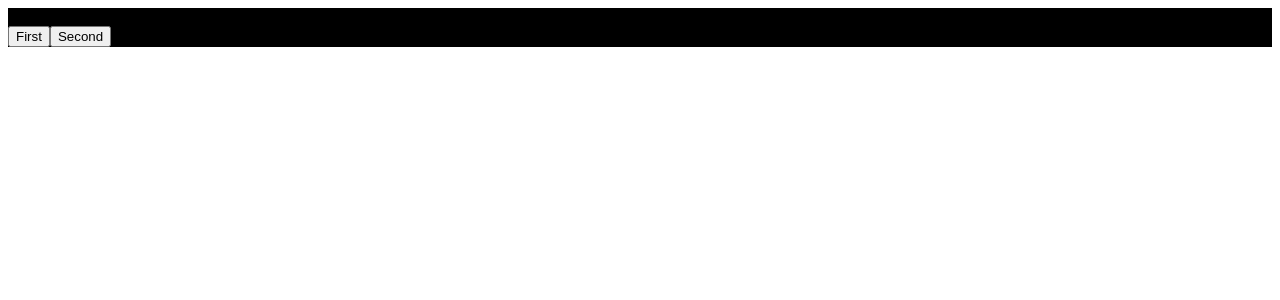
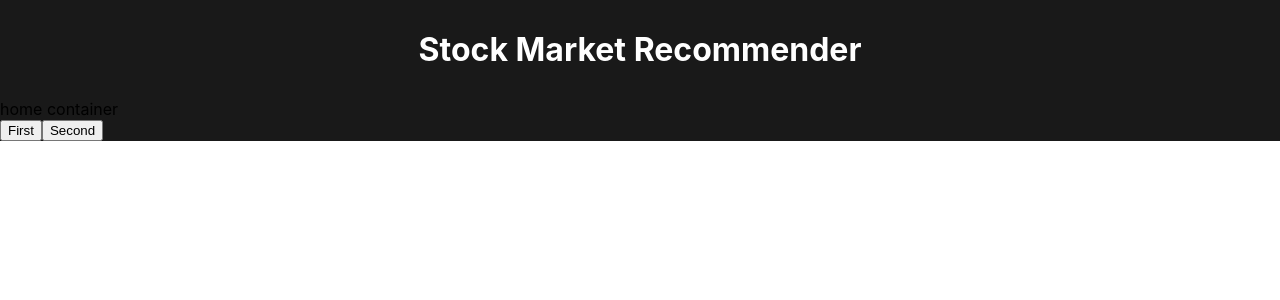
Before and after one commit to kevinshirley/stockmarketrecommender, a Next.js app: page / in a window 1280 px wide. Shown: the top 300 px of the page. Built offline with nearby package versions, Linux system fonts and the light colour scheme.

Commit message:
Header component

```diff
--- a/pages/_app.tsx
+++ b/pages/_app.tsx
@@ -1,8 +1,16 @@
 import '../src/styles/app.scss'
 import type { AppProps } from 'next/app'
+import Header from '../src/components/header'
 
-function MyApp({ Component, pageProps }: AppProps) {
-  return <Component {...pageProps} />
+const BEM_BLOCK = 'c-main'
+
+function Root({ Component, pageProps }: AppProps) {
+  return (
+    <main className={BEM_BLOCK}>
+      <Header />
+      <Component {...pageProps} />
+    </main>
+  )
 }
 
-export default MyApp
+export default Root
--- /dev/null
+++ b/src/components/header/index.tsx
@@ -0,0 +1,13 @@
+import React from 'react';
+
+const BEM_BLOCK = 'c-header';
+
+function Header() {
+  return (
+    <div className={BEM_BLOCK}>
+      <h1>Stock Market Recommender</h1>
+    </div>
+  );
+};
+
+export default Header;
--- a/src/styles/app.scss
+++ b/src/styles/app.scss
@@ -1,3 +1,27 @@
-.c-home {
-  background: #000;
+@import './variables.scss';
+
+html,
+body {
+  box-sizing: border-box;
+  padding: 0;
+  margin: 0;
+  font-family: -apple-system, BlinkMacSystemFont, Segoe UI, Roboto, Oxygen,
+    Ubuntu, Cantarell, Fira Sans, Droid Sans, Helvetica Neue, sans-serif;
 }
+
+.c-main {
+  background: $main-background;
+
+  .c-header {
+    display: flex;
+    justify-content: center;
+    padding: 30px 10px;
+
+    h1 {
+      margin-block-start: 0;
+      margin-block-end: 0;
+      color: $light;
+      text-align: center;
+    }
+  }
+}
--- /dev/null
+++ b/src/styles/variables.scss
@@ -0,0 +1,6 @@
+// Colors
+$dark19: #191919;
+$light: #fff;
+
+// Component color
+$main-background: $dark19;
```
